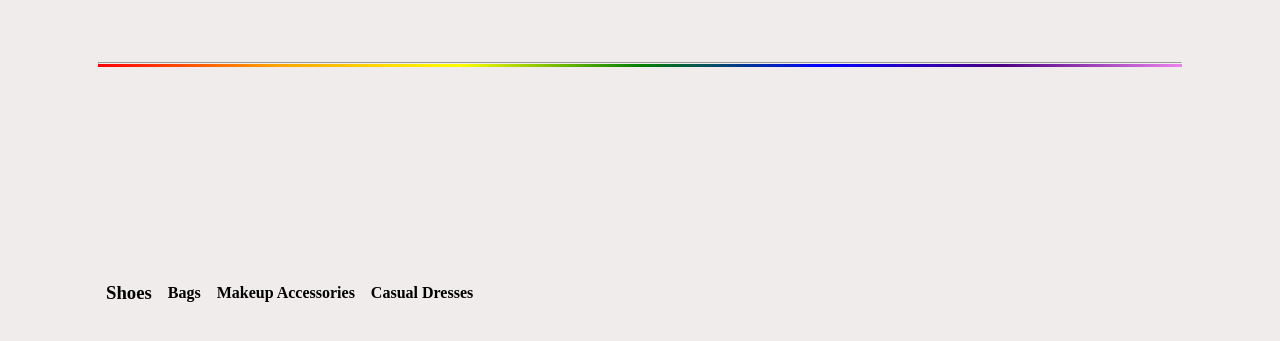
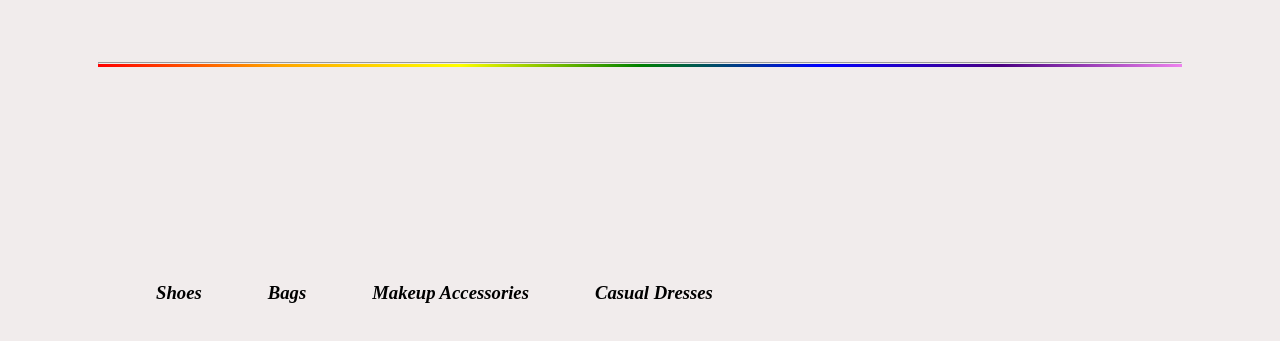
Before and after one commit to hashimrmzn/Clothing-brand, a plain HTML site: page index.html in a window 1280 px wide. Shown: the part 5323-5664 px from the top of the page. Drawn offline with Linux system fonts and the light colour scheme.

Commit message:
ui change for the selection of bags shoes etc

```diff
--- a/index.html
+++ b/index.html
@@ -313,9 +313,9 @@
 
 
       <h3 class="slt1">Shoes</h3>
-      <p class="slt1">Bags</p>
-      <p class="slt1">Makeup Accessories</p>
-      <p class="slt1">Casual Dresses</p>
+      <h3 class="slt1">Bags</h3>
+      <h3 class="slt1">Makeup Accessories</h3>
+      <h3 class="slt1">Casual Dresses</h3>
 
   </div>
 
--- a/styles.css
+++ b/styles.css
@@ -380,4 +380,6 @@ color: #424344;
 
   padding: 8px;
   font-weight: bolder;
+  font-style: oblique;
+  margin-left: 50px;
 }
```
